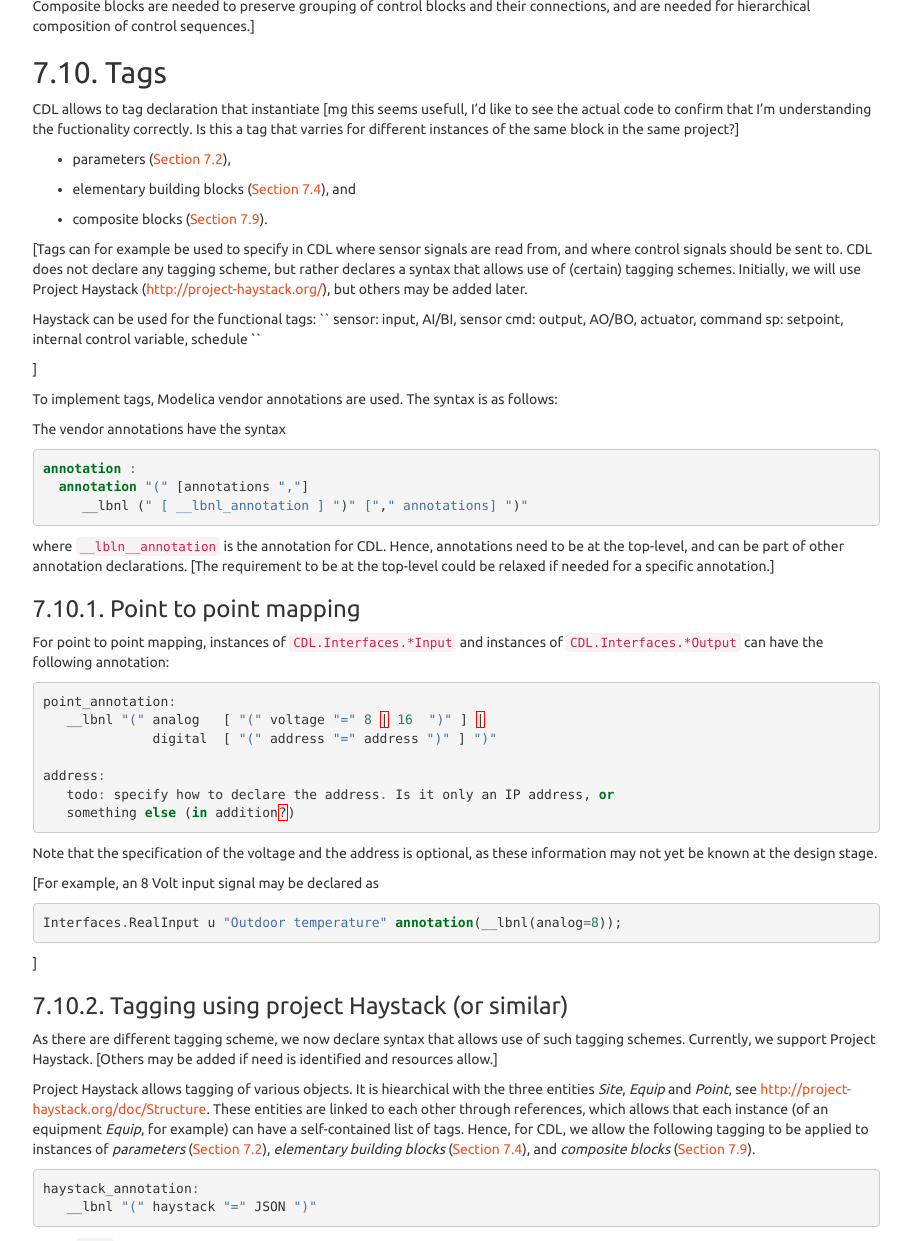
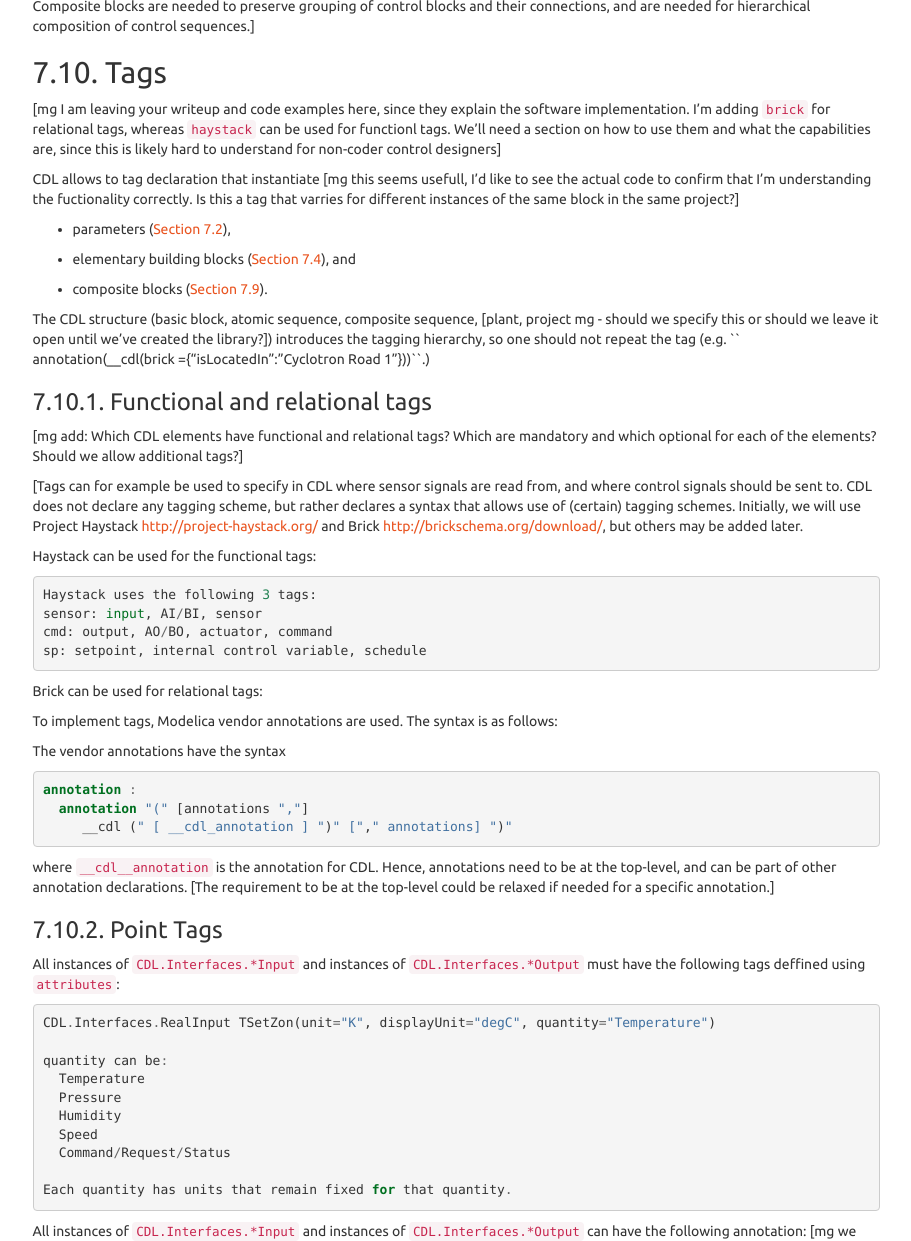
Before and after one commit to lbl-srg/obc, a Sphinx documentation site: the page built from specification/source/cdl.rst, in a window 1280 px wide and 1400 px high, scrolled down 4286 px, cut to the strip 159-1400 px from the top of the window. Shown: the whole strip, without its empty margins (330-1241 px from the left). Built offline with Sphinx 7.4.7, drawn with Linux system fonts in a browser that asks for light colours; cross-references to code outside the pages are shown as plain code; some of the changed text lies outside the part shown.

Commit message:
This is a quick revision of the tagging section, it is not final.
Based on the discussion yesterday I've added and slightly modified Michael's section on annotations. This should brings us closer to a tagging approach. I'd like to talk about the ambiguities about AO/AI, BO/BI tagged points with Brent.

```diff
--- a/specification/source/cdl.rst
+++ b/specification/source/cdl.rst
@@ -321,6 +321,7 @@ and are needed for hierarchical composition of control sequences.]
 
 Tags
 ^^^^
+[mg I am leaving your writeup and code examples here, since they explain the software implementation. I'm adding ``brick`` for relational tags, whereas ``haystack`` can be used for functionl tags. We'll need a section on how to use them and what the capabilities are, since this is likely hard to understand for non-coder control designers]
 
 CDL allows to tag declaration that instantiate [mg this seems usefull, I'd like to see the actual code to confirm that I'm understanding the fuctionality correctly. Is this a tag that varries for different instances of the same block in the same project?]
 
@@ -328,23 +329,39 @@ CDL allows to tag declaration that instantiate [mg this seems usefull, I'd like
 * elementary building blocks (:numref:`sec_ele_bui_blo`), and
 * composite blocks (:numref:`sec_com_blo`).
 
+The CDL structure (basic block, atomic sequence, composite sequence, [plant, project mg - should we specify this or should we leave it open until we've created the library?]) introduces the tagging hierarchy, so one should not repeat the tag (e.g. `` annotation(__cdl(brick ={"isLocatedIn":"Cyclotron Road 1"}))``.)
+
+Functional and relational tags
+.................................
+
+[mg add: Which CDL elements have functional and relational tags? Which are mandatory and which optional for each of the elements? Should we allow additional tags?]
 
 [Tags can for example be used to specify in CDL where sensor signals
 are read from, and where control signals should be sent to.
 CDL does not declare any tagging scheme, but rather declares a syntax
 that allows use of (certain) tagging schemes. Initially, we will
-use Project Haystack (http://project-haystack.org/),
+use Project Haystack http://project-haystack.org/ and Brick http://brickschema.org/download/,
 but others may be added later.
 
 Haystack can be used for the functional tags:
-``
-sensor: input, AI/BI, sensor
-cmd: output, AO/BO, actuator, command
-sp: setpoint, internal control variable, schedule
-``
 
+.. code::
 
-]
+   Haystack uses the following 3 tags:
+   sensor: input, AI/BI, sensor
+   cmd: output, AO/BO, actuator, command
+   sp: setpoint, internal control variable, schedule
+
+Brick can be used for relational tags:
+
+.. code:
+
+  contains/isLocatedIn
+  controls/isControlledBy
+  hasPart/isPartOf
+  feeds/isFedBy
+  hasInput/isInputOf
+  hasOutput/isOutputOf
 
 To implement tags, Modelica vendor annotations are used.
 The syntax is as follows:
@@ -355,26 +372,42 @@ The vendor annotations have the syntax
 
    annotation :
      annotation "(" [annotations ","]
-        __lbnl (" [ __lbnl_annotation ] ")" ["," annotations] ")"
+        __cdl (" [ __cdl_annotation ] ")" ["," annotations] ")"
 
-where ``__lbln__annotation`` is the annotation for CDL.
+where ``__cdl__annotation`` is the annotation for CDL.
 Hence, annotations need to be at the top-level,
 and can be part of other annotation declarations.
 [The requirement to be at the top-level
 could be relaxed if needed for a specific annotation.]
 
-Point to point mapping
+Point Tags
 ......................
 
-For point to point mapping,
-instances of ``CDL.Interfaces.*Input`` and
-instances of ``CDL.Interfaces.*Output`` can have
+All instances of ``CDL.Interfaces.*Input`` and instances of ``CDL.Interfaces.*Output`` must have
+the following tags deffined using ``attributes``:
+
+.. code:: modelica
+
+  CDL.Interfaces.RealInput TSetZon(unit="K", displayUnit="degC", quantity="Temperature")
+
+  quantity can be:
+    Temperature
+    Pressure
+    Humidity
+    Speed
+    Command/Request/Status
+
+  Each quantity has units that remain fixed for that quantity.
+
+
+All instances of ``CDL.Interfaces.*Input`` and instances of ``CDL.Interfaces.*Output`` can have
 the following annotation:
+[mg we could add and/or modify tags for these optional point tags]
 
 .. code:: modelica
 
    point_annotation:
-      __lbnl "(" analog   [ "(" voltage "=" 8 | 16  ")" ] |
+      __cdl "(" analog   [ "(" voltage "=" 8 | 16  ")" ] |
                  digital  [ "(" address "=" address ")" ] ")"
 
    address:
@@ -388,11 +421,20 @@ as these information may not yet be known at the design stage.
 
 .. code:: modelica
 
-   Interfaces.RealInput u "Outdoor temperature" annotation(__lbnl(analog=8));
+   Interfaces.RealInput u "Outdoor temperature" annotation(__cdl(analog=8));
 
 ]
 
-Tagging using project Haystack (or similar)
+Enumeration type points
+.................
+
+Any quantities that can take only one value from a predefined set CDL defines as a separate interface type. For example Alarms, Stages and System Modes.
+
+.. code:
+  connector FreezeProtectionStage = input Types.FreezeProtectionStage
+                      "Input connector for a value of type FreezeProtectionStage."
+
+Tagging using project Haystack (or similar, e.g. Brick)
 ...........................................
 
 As there are different tagging scheme, we now declare syntax
@@ -416,7 +458,7 @@ instances of
 .. code:: modelica
 
    haystack_annotation:
-      __lbnl "(" haystack "=" JSON ")"
+      __cdl "(" haystack "=" JSON ")"
 
 where ``JSON`` is the JSON encoding of the Haystack object.
 
@@ -442,7 +484,7 @@ can be declared in CDL as
 .. code:: modelica
 
    Interfaces.RealInput u(unit="K") "Discharge air temperature"
-     annotation(__lbnl( haystack =
+     annotation(__cdl( haystack =
      {"id"        : ""@whitehouse.ahu3.dat",
       "dis"       : "White House AHU-3 DischargeAirTemp",
       "point"     : "m:",
```
